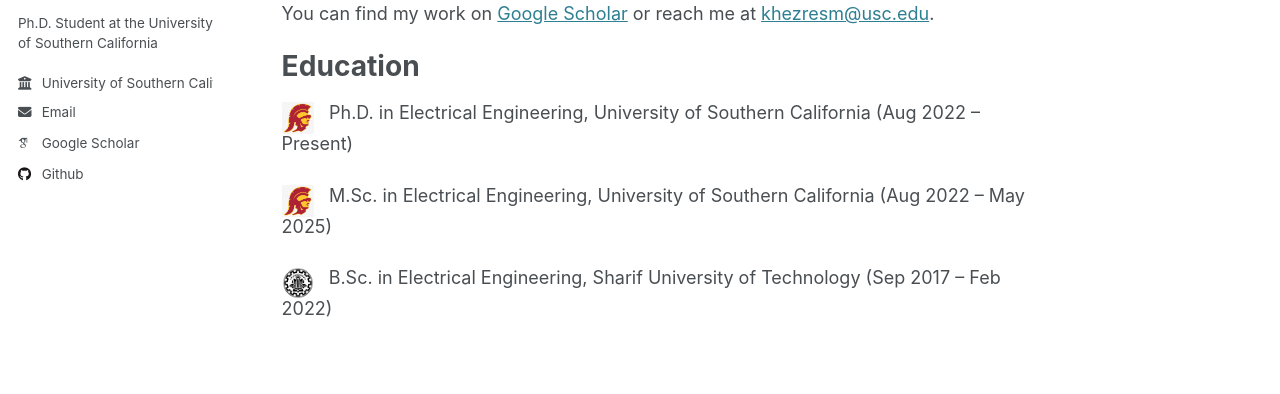
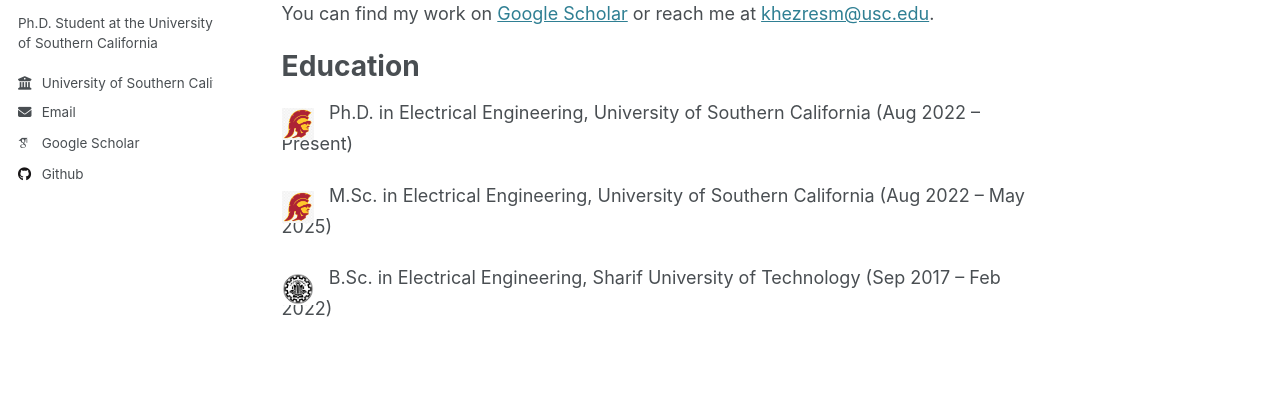
Before and after one commit to tinakhezresmaeilzadeh/tinakhezresmaeilzadeh.github.io, a Jekyll site: the page built from _pages/about.md, in a window 1280 px wide. Shown: the part 357-751 px from the top of the page. Built offline with Jekyll 4.4.1, drawn with Linux system fonts in a browser that asks for light colours; some web fonts are replaced.

Commit message:
Update about.md

```diff
--- a/_pages/about.md
+++ b/_pages/about.md
@@ -17,8 +17,8 @@
 Education
 ======
 
-<img src="/images/usc-logo.png" alt="USC" style="height:32px !important; width:auto !important; vertical-align:middle; position:relative; top:4px; margin-right:10px;"> Ph.D. in Electrical Engineering, University of Southern California (Aug 2022 – Present)
+<img src="/images/usc-logo.png" alt="USC" style="height:32px !important; width:auto !important; position:relative; top:10px; margin-right:10px;"> Ph.D. in Electrical Engineering, University of Southern California (Aug 2022 – Present)
 
-<img src="/images/usc-logo.png" alt="USC" style="height:32px !important; width:auto !important; vertical-align:middle; position:relative; top:4px; margin-right:10px;"> M.Sc. in Electrical Engineering, University of Southern California (Aug 2022 – May 2025)
+<img src="/images/usc-logo.png" alt="USC" style="height:32px !important; width:auto !important; position:relative; top:10px; margin-right:10px;"> M.Sc. in Electrical Engineering, University of Southern California (Aug 2022 – May 2025)
 
-<img src="/images/sharif-logo.png" alt="Sharif University of Technology" style="height:32px !important; width:auto !important; vertical-align:middle; position:relative; top:4px; margin-right:10px;"> B.Sc. in Electrical Engineering, Sharif University of Technology (Sep 2017 – Feb 2022)
+<img src="/images/sharif-logo.png" alt="Sharif University of Technology" style="height:32px !important; width:auto !important; position:relative; top:10px; margin-right:10px;"> B.Sc. in Electrical Engineering, Sharif University of Technology (Sep 2017 – Feb 2022)
```
